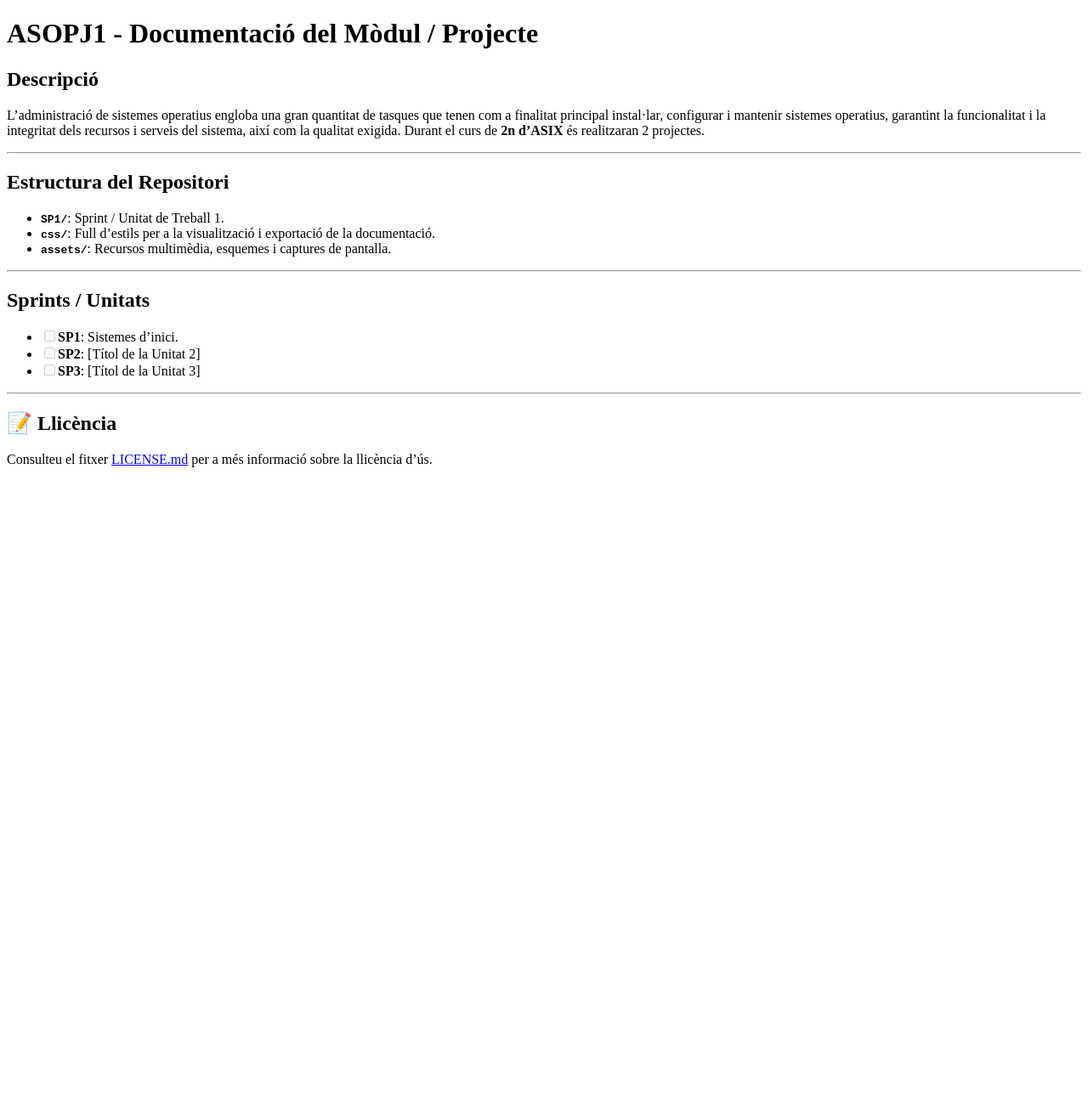
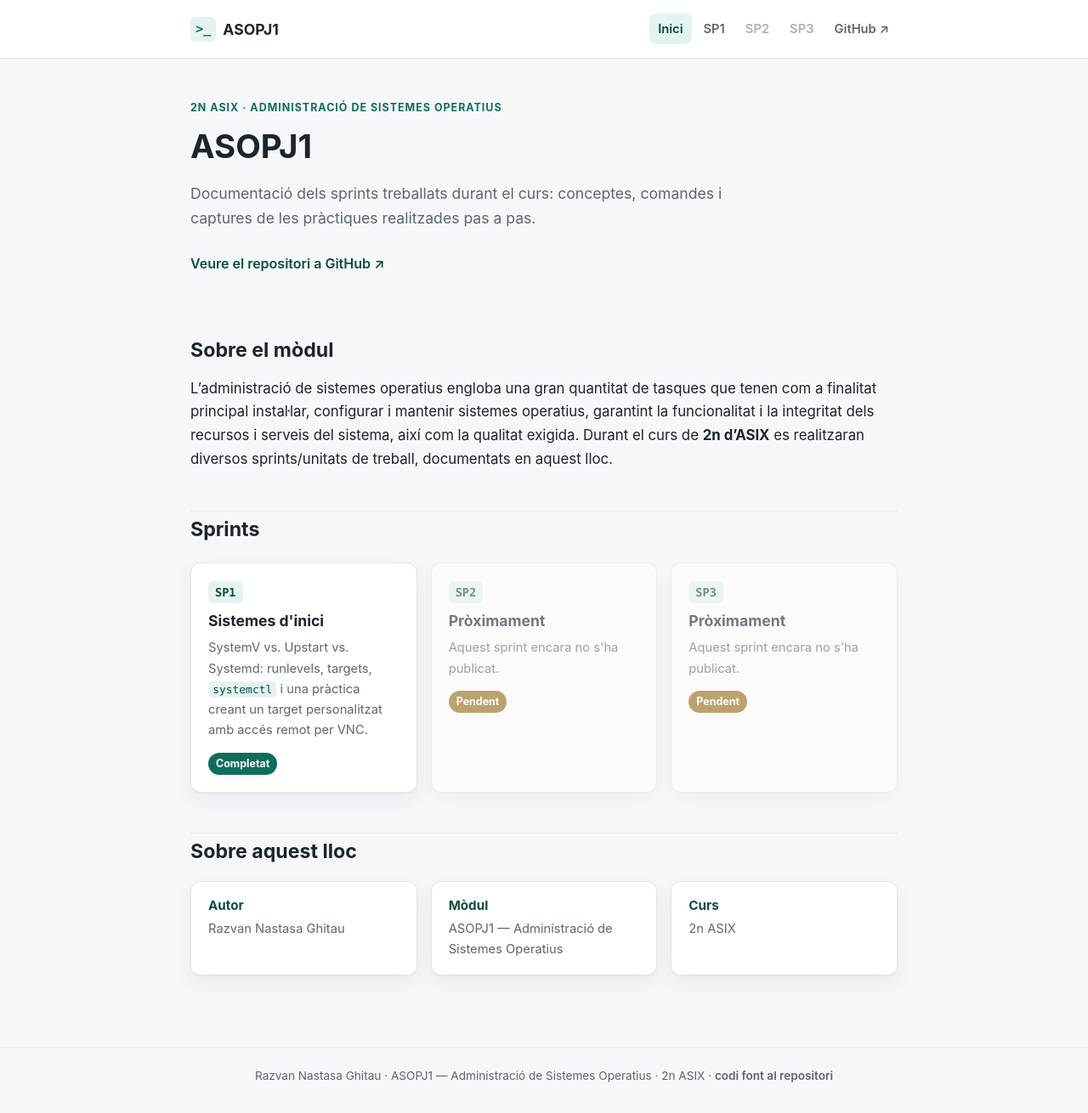
Before and after one commit to razvan-ng/ASOPJ1, a Jekyll site: the page built from index.md, in a window 1280 px wide and 1310 px high. Shown: the whole window at 85% size. Built offline with Jekyll 4.4.1, drawn with Linux system fonts in a browser that asks for light colours; our own code applies the rules of GitHub Pages for plain Markdown files.

Commit message:
Afegeix pàgina d'inici i disseny per a GitHub Pages
- Nova pàgina d'inici (index.md) amb presentació del mòdul i targetes
  d'accés als sprints (SP1 actiu, SP2/SP3 marcats com a pendents)
- Nou full d'estils (css/style.css): tema clar/fosc automàtic,
  capçalera i peu fixos, targetes, taules, blocs de codi i imatges
  responsives
- _layouts/default.html: capçalera amb navegació (Inici/SP1/SP2/SP3/
  GitHub) i peu de pàgina amb autoria
- _config.yml: title, description i baseurl perquè els enllaços
  funcionin correctament sota /ASOPJ1/ un cop publicat

Co-Authored-By: Claude Sonnet 5.5 <noreply@anthropic.com>

```diff
--- a/_config.yml
+++ b/_config.yml
@@ -1 +1,4 @@
 theme: null
+title: "ASOPJ1"
+description: "Documentació del mòdul ASOPJ1 — Administració de Sistemes Operatius, 2n ASIX"
+baseurl: "/ASOPJ1"
--- a/_layouts/default.html
+++ b/_layouts/default.html
@@ -3,10 +3,37 @@
 <head>
   <meta charset="UTF-8">
   <meta name="viewport" content="width=device-width, initial-scale=1.0">
-  <title>{{ page.title | default: site.title }}</title>
+  <title>{% if page.title %}{{ page.title }} · {% endif %}ASOPJ1</title>
+  <meta name="description" content="Documentació del mòdul d'Administració de Sistemes Operatius (ASOPJ1) — 2n ASIX.">
+  <link rel="icon" href="data:,">
   <link rel="stylesheet" href="{{ '/css/style.css' | relative_url }}">
 </head>
 <body>
-  {{ content }}
+  <header class="site-header">
+    <div class="wrap">
+      <a class="brand" href="{{ '/' | relative_url }}">
+        <span class="brand-mark">&gt;_</span> ASOPJ1
+      </a>
+      <nav class="site-nav">
+        <a href="{{ '/' | relative_url }}"{% if page.url == '/' or page.url == '/index.html' %} class="active"{% endif %}>Inici</a>
+        <a href="{{ '/SP1/SP1.html' | relative_url }}"{% if page.title == 'SP1' %} class="active"{% endif %}>SP1</a>
+        <a href="#" class="disabled" aria-disabled="true">SP2</a>
+        <a href="#" class="disabled" aria-disabled="true">SP3</a>
+        <a href="https://github.com/razvan-ng/ASOPJ1" target="_blank" rel="noopener">GitHub ↗</a>
+      </nav>
+    </div>
+  </header>
+
+  <main class="wrap content">
+    {{ content }}
+  </main>
+
+  <footer class="site-footer">
+    <div class="wrap">
+      <p>Razvan Nastasa Ghitau · ASOPJ1 — Administració de Sistemes Operatius · 2n ASIX ·
+        <a href="https://github.com/razvan-ng/ASOPJ1" target="_blank" rel="noopener">codi font al repositori</a>
+      </p>
+    </div>
+  </footer>
 </body>
 </html>
--- /dev/null
+++ b/css/style.css
@@ -0,0 +1,456 @@
+/* ASOPJ1 — full d'estils del lloc
+   2n ASIX · Administració de Sistemes Operatius */
+
+:root {
+  --bg: #f6f7f9;
+  --bg-elevated: #ffffff;
+  --text: #1b2430;
+  --text-muted: #5b6573;
+  --border: #e2e5ea;
+  --accent: #0f6d5c;
+  --accent-strong: #0a4f42;
+  --accent-soft: #e4f3ef;
+  --code-bg: #101820;
+  --code-text: #d9e4e2;
+  --shadow: 0 1px 2px rgba(16, 24, 32, 0.04), 0 8px 24px rgba(16, 24, 32, 0.06);
+  --radius: 12px;
+  --done: #0f6d5c;
+  --pending: #9a6b12;
+}
+
+@media (prefers-color-scheme: dark) {
+  :root {
+    --bg: #0e1116;
+    --bg-elevated: #161b22;
+    --text: #e6e9ef;
+    --text-muted: #9aa4b2;
+    --border: #262c36;
+    --accent: #3ecfab;
+    --accent-strong: #6ee7c8;
+    --accent-soft: #123229;
+    --code-bg: #0a0d12;
+    --code-text: #d9e4e2;
+    --shadow: 0 1px 2px rgba(0, 0, 0, 0.3), 0 8px 24px rgba(0, 0, 0, 0.35);
+    --done: #3ecfab;
+    --pending: #e3b341;
+  }
+}
+
+* {
+  box-sizing: border-box;
+}
+
+html {
+  scroll-behavior: smooth;
+}
+
+body {
+  margin: 0;
+  background: var(--bg);
+  color: var(--text);
+  font-family: -apple-system, BlinkMacSystemFont, "Segoe UI", Roboto, Helvetica, Arial, sans-serif;
+  line-height: 1.65;
+  -webkit-font-smoothing: antialiased;
+}
+
+.wrap {
+  max-width: 880px;
+  margin: 0 auto;
+  padding: 0 24px;
+}
+
+a {
+  color: var(--accent-strong);
+  text-decoration: none;
+}
+
+a:hover {
+  text-decoration: underline;
+}
+
+/* ---------- Capçalera ---------- */
+
+.site-header {
+  border-bottom: 1px solid var(--border);
+  background: var(--bg-elevated);
+  position: sticky;
+  top: 0;
+  z-index: 10;
+}
+
+.site-header .wrap {
+  display: flex;
+  align-items: center;
+  justify-content: space-between;
+  flex-wrap: wrap;
+  gap: 12px;
+  padding-top: 16px;
+  padding-bottom: 16px;
+}
+
+.brand {
+  display: flex;
+  align-items: center;
+  gap: 8px;
+  font-weight: 700;
+  font-size: 1.1rem;
+  color: var(--text);
+}
+
+.brand:hover {
+  text-decoration: none;
+  color: var(--accent-strong);
+}
+
+.brand-mark {
+  font-family: "SFMono-Regular", Consolas, "Liberation Mono", Menlo, monospace;
+  color: var(--accent);
+  background: var(--accent-soft);
+  border-radius: 6px;
+  padding: 2px 6px;
+  font-size: 0.95rem;
+}
+
+.site-nav {
+  display: flex;
+  align-items: center;
+  gap: 4px;
+  flex-wrap: wrap;
+}
+
+.site-nav a {
+  color: var(--text-muted);
+  font-size: 0.92rem;
+  font-weight: 600;
+  padding: 6px 10px;
+  border-radius: 8px;
+}
+
+.site-nav a:hover {
+  text-decoration: none;
+  color: var(--text);
+  background: var(--accent-soft);
+}
+
+.site-nav a.active {
+  color: var(--accent-strong);
+  background: var(--accent-soft);
+}
+
+.site-nav a.disabled {
+  color: var(--text-muted);
+  opacity: 0.5;
+  cursor: default;
+  pointer-events: none;
+}
+
+/* ---------- Contingut principal ---------- */
+
+.content {
+  padding-top: 40px;
+  padding-bottom: 64px;
+}
+
+h1, h2, h3, h4 {
+  line-height: 1.25;
+  font-weight: 700;
+  scroll-margin-top: 90px;
+}
+
+h1 {
+  font-size: 2rem;
+  margin: 0 0 0.5em;
+}
+
+h2 {
+  font-size: 1.45rem;
+  margin: 2em 0 0.7em;
+  padding-top: 0.3em;
+  border-top: 1px solid var(--border);
+}
+
+h2:first-of-type,
+.content > h2:first-child {
+  border-top: none;
+  padding-top: 0;
+}
+
+h3 {
+  font-size: 1.15rem;
+  margin: 1.6em 0 0.5em;
+  color: var(--accent-strong);
+}
+
+p {
+  color: var(--text);
+}
+
+.content > p:first-of-type {
+  font-size: 1.05rem;
+}
+
+hr {
+  border: none;
+  border-top: 1px solid var(--border);
+  margin: 2.2em 0;
+}
+
+strong {
+  color: var(--text);
+}
+
+em {
+  color: var(--text-muted);
+}
+
+/* ---------- Bloc de cita (metadades) ---------- */
+
+blockquote {
+  margin: 1.2em 0;
+  padding: 0.8em 1.2em;
+  border-left: 3px solid var(--accent);
+  background: var(--accent-soft);
+  border-radius: 0 8px 8px 0;
+  color: var(--text);
+}
+
+blockquote p {
+  margin: 0.3em 0;
+}
+
+/* ---------- Codi ---------- */
+
+code {
+  font-family: "SFMono-Regular", Consolas, "Liberation Mono", Menlo, monospace;
+  font-size: 0.88em;
+  background: var(--accent-soft);
+  color: var(--accent-strong);
+  padding: 0.15em 0.4em;
+  border-radius: 5px;
+}
+
+pre {
+  background: var(--code-bg);
+  color: var(--code-text);
+  padding: 16px 18px;
+  border-radius: var(--radius);
+  overflow-x: auto;
+  box-shadow: var(--shadow);
+}
+
+pre code {
+  background: none;
+  color: inherit;
+  padding: 0;
+  font-size: 0.87rem;
+}
+
+/* ---------- Taules ---------- */
+
+table {
+  width: 100%;
+  border-collapse: collapse;
+  margin: 1.4em 0;
+  font-size: 0.95rem;
+  background: var(--bg-elevated);
+  border-radius: var(--radius);
+  overflow: hidden;
+  box-shadow: var(--shadow);
+}
+
+th, td {
+  text-align: left;
+  padding: 10px 14px;
+  border-bottom: 1px solid var(--border);
+}
+
+th {
+  background: var(--accent-soft);
+  color: var(--accent-strong);
+  font-weight: 700;
+}
+
+tr:last-child td {
+  border-bottom: none;
+}
+
+/* ---------- Imatges (captures de pantalla) ---------- */
+
+img {
+  max-width: 100%;
+  height: auto;
+  display: block;
+  margin: 1em 0;
+  border-radius: 8px;
+  border: 1px solid var(--border);
+  box-shadow: var(--shadow);
+}
+
+/* ---------- Llistes ---------- */
+
+ul, ol {
+  padding-left: 1.3em;
+}
+
+li {
+  margin: 0.3em 0;
+}
+
+/* ---------- Pàgina d'inici ---------- */
+
+.hero {
+  padding: 8px 0 28px;
+}
+
+.eyebrow {
+  text-transform: uppercase;
+  letter-spacing: 0.08em;
+  font-size: 0.78rem;
+  font-weight: 700;
+  color: var(--accent);
+  margin: 0 0 10px;
+}
+
+.hero h1 {
+  font-size: 2.4rem;
+  margin-bottom: 0.3em;
+}
+
+.lead {
+  font-size: 1.1rem;
+  color: var(--text-muted);
+  max-width: 640px;
+}
+
+.repo-link {
+  display: inline-flex;
+  align-items: center;
+  gap: 6px;
+  margin-top: 8px;
+  font-weight: 600;
+}
+
+.sprint-grid {
+  display: grid;
+  grid-template-columns: repeat(auto-fit, minmax(220px, 1fr));
+  gap: 16px;
+  margin: 24px 0 8px;
+}
+
+.sprint-card {
+  display: block;
+  background: var(--bg-elevated);
+  border: 1px solid var(--border);
+  border-radius: var(--radius);
+  padding: 20px;
+  box-shadow: var(--shadow);
+  transition: transform 0.15s ease, border-color 0.15s ease;
+  color: var(--text);
+}
+
+a.sprint-card:hover {
+  text-decoration: none;
+  transform: translateY(-3px);
+  border-color: var(--accent);
+}
+
+.sprint-card.disabled {
+  opacity: 0.6;
+}
+
+.sprint-num {
+  display: inline-block;
+  font-family: "SFMono-Regular", Consolas, "Liberation Mono", Menlo, monospace;
+  font-weight: 700;
+  color: var(--accent-strong);
+  background: var(--accent-soft);
+  border-radius: 6px;
+  padding: 2px 8px;
+  font-size: 0.85rem;
+  margin-bottom: 10px;
+}
+
+.sprint-card h3 {
+  margin: 0 0 8px;
+  color: var(--text);
+  font-size: 1.1rem;
+}
+
+.sprint-card p {
+  margin: 0 0 12px;
+  color: var(--text-muted);
+  font-size: 0.92rem;
+}
+
+.sprint-status {
+  display: inline-block;
+  font-size: 0.78rem;
+  font-weight: 700;
+  padding: 3px 9px;
+  border-radius: 999px;
+}
+
+.sprint-status.done {
+  color: #fff;
+  background: var(--done);
+}
+
+.sprint-status.pending {
+  color: #fff;
+  background: var(--pending);
+}
+
+.info-grid {
+  display: grid;
+  grid-template-columns: repeat(auto-fit, minmax(240px, 1fr));
+  gap: 16px;
+  margin: 20px 0;
+}
+
+.info-card {
+  background: var(--bg-elevated);
+  border: 1px solid var(--border);
+  border-radius: var(--radius);
+  padding: 18px 20px;
+  box-shadow: var(--shadow);
+}
+
+.info-card h4 {
+  margin: 0 0 6px;
+  font-size: 0.95rem;
+  color: var(--accent-strong);
+}
+
+.info-card p {
+  margin: 0;
+  font-size: 0.92rem;
+  color: var(--text-muted);
+}
+
+/* ---------- Peu de pàgina ---------- */
+
+.site-footer {
+  border-top: 1px solid var(--border);
+  padding: 22px 0 32px;
+}
+
+.site-footer p {
+  margin: 0;
+  font-size: 0.85rem;
+  color: var(--text-muted);
+  text-align: center;
+}
+
+.site-footer a {
+  color: var(--text-muted);
+  font-weight: 600;
+}
+
+@media (max-width: 600px) {
+  .hero h1 {
+    font-size: 1.9rem;
+  }
+  .content {
+    padding-top: 28px;
+  }
+}
--- /dev/null
+++ b/index.md
@@ -0,0 +1,55 @@
+---
+layout: default
+title: Inici
+---
+
+<section class="hero">
+  <p class="eyebrow">2n ASIX · Administració de Sistemes Operatius</p>
+  <h1>ASOPJ1</h1>
+  <p class="lead">Documentació dels sprints treballats durant el curs: conceptes, comandes i captures de les pràctiques realitzades pas a pas.</p>
+  <a class="repo-link" href="https://github.com/razvan-ng/ASOPJ1" target="_blank" rel="noopener">Veure el repositori a GitHub ↗</a>
+</section>
+
+## Sobre el mòdul
+
+L'administració de sistemes operatius engloba una gran quantitat de tasques que tenen com a finalitat principal instal·lar, configurar i mantenir sistemes operatius, garantint la funcionalitat i la integritat dels recursos i serveis del sistema, així com la qualitat exigida. Durant el curs de **2n d'ASIX** es realitzaran diversos sprints/unitats de treball, documentats en aquest lloc.
+
+## Sprints
+
+<div class="sprint-grid">
+  <a class="sprint-card" href="{{ '/SP1/SP1.html' | relative_url }}">
+    <span class="sprint-num">SP1</span>
+    <h3>Sistemes d'inici</h3>
+    <p>SystemV vs. Upstart vs. Systemd: runlevels, targets, <code>systemctl</code> i una pràctica creant un target personalitzat amb accés remot per VNC.</p>
+    <span class="sprint-status done">Completat</span>
+  </a>
+  <div class="sprint-card disabled">
+    <span class="sprint-num">SP2</span>
+    <h3>Pròximament</h3>
+    <p>Aquest sprint encara no s'ha publicat.</p>
+    <span class="sprint-status pending">Pendent</span>
+  </div>
+  <div class="sprint-card disabled">
+    <span class="sprint-num">SP3</span>
+    <h3>Pròximament</h3>
+    <p>Aquest sprint encara no s'ha publicat.</p>
+    <span class="sprint-status pending">Pendent</span>
+  </div>
+</div>
+
+## Sobre aquest lloc
+
+<div class="info-grid">
+  <div class="info-card">
+    <h4>Autor</h4>
+    <p>Razvan Nastasa Ghitau</p>
+  </div>
+  <div class="info-card">
+    <h4>Mòdul</h4>
+    <p>ASOPJ1 — Administració de Sistemes Operatius</p>
+  </div>
+  <div class="info-card">
+    <h4>Curs</h4>
+    <p>2n ASIX</p>
+  </div>
+</div>
```
